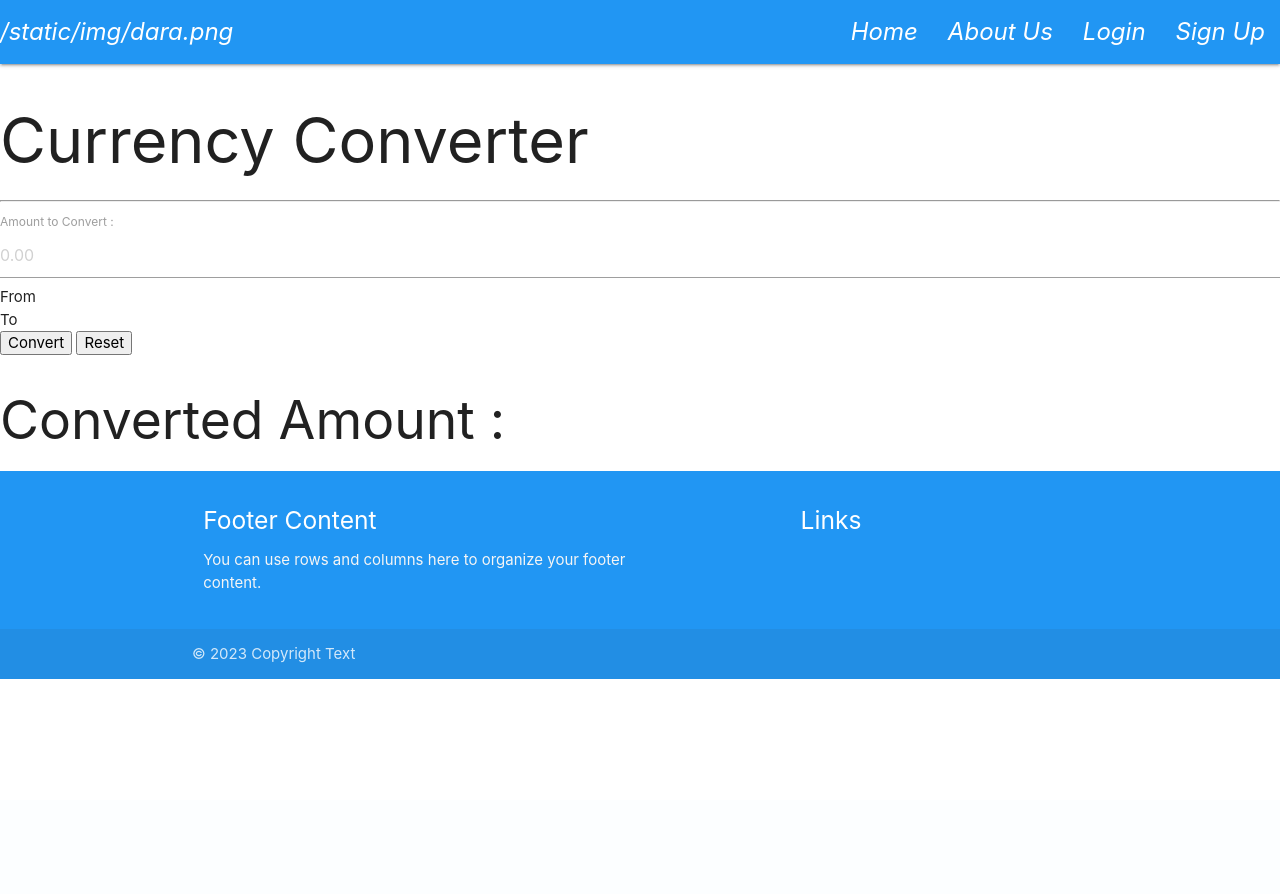
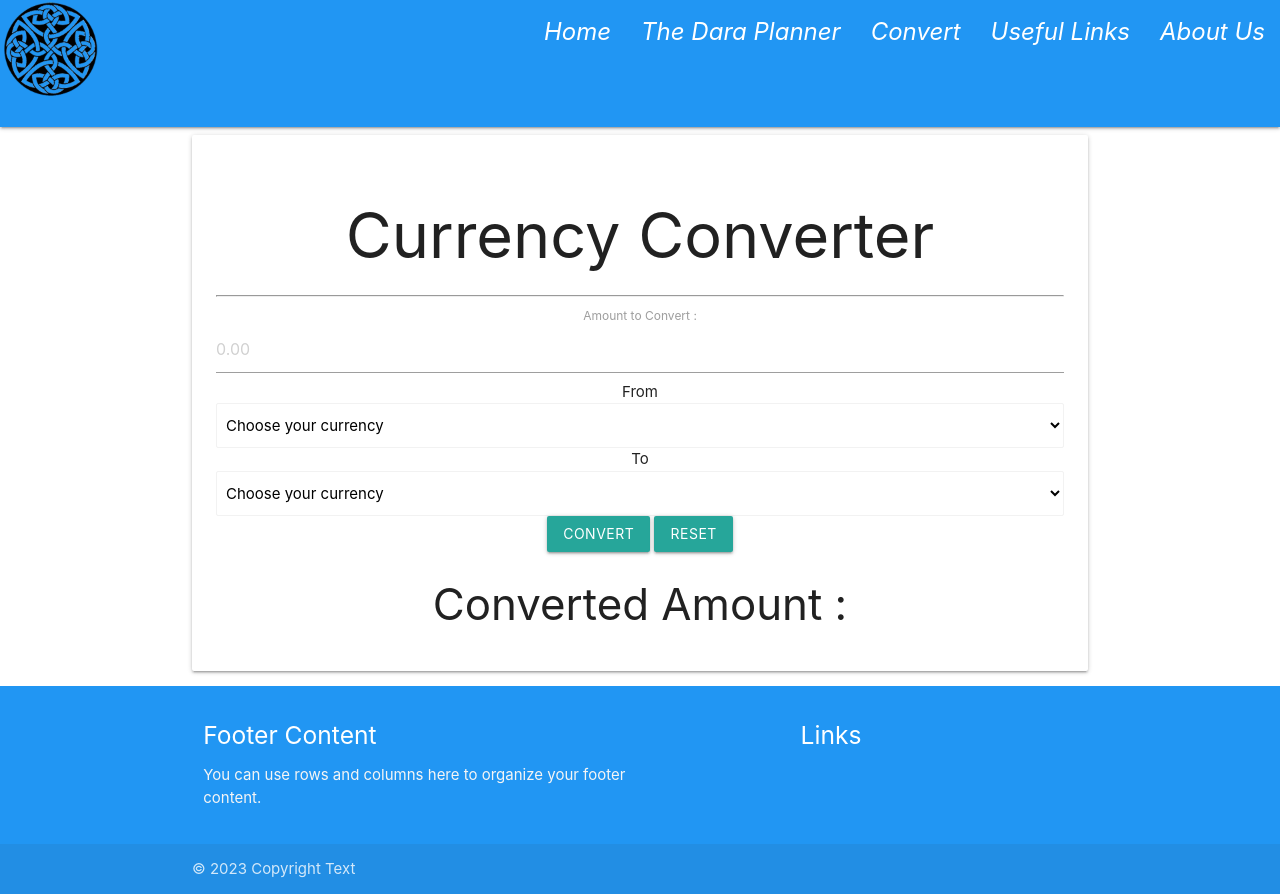
Before and after one commit to ibuttimer/in-for-a-penny, a Django app: page /convert/ in a window 1280 px wide. Before the commit the page ends 679 px from the top, so only its background shows below. Run offline with Django 4.2, Linux system fonts and the light colour scheme; some libraries are stand-ins or nearby versions.

Commit message:
style convert and nav

```diff
--- a/templates/account/base.html
+++ /dev/null
@@ -1,6 +0,0 @@
-{% extends "base.html" %}
-
-{% comment %}
-    The 'allauth' templates are available from the virtual environment: e.g. venvd\Lib\site-packages\allauth\templates.
-    Only the templates which need to be overridden have been copied and updated to the project.
-{% endcomment %}
--- a/templates/account/snippets/already_logged_in.html
+++ /dev/null
@@ -1,5 +0,0 @@
-{% load i18n %}
-{% load account %}
-
-{% user_display user as user_display %}
-<p><strong>{% trans "Note" %}:</strong> {% blocktrans %}you are already logged in as {{ user_display }}.{% endblocktrans %}</p>
--- a/templates/base/convert.html
+++ b/templates/base/convert.html
@@ -7,8 +7,11 @@
 
 {% block content %}
 
+<!-- Currency Converter  -->
 
-<!-- Currency Converter  -->
+<div class="container center-align">
+    <div class="col s12 m5">
+        <div class="card-panel">
             <h1>Currency Converter</h1>
             <hr>
             <div>
@@ -25,8 +28,8 @@
                                 <div>
                                     <span>From</span>
                                 </div>
-                    <select class="from" id="sel1">
-                        <option value="">Select One …</option>
+                                <select class="from browser-default" id="sel1">
+                                    <option value="" disabled selected>Choose your currency</option>
                                     <option value="USD">USD</option>
                                     <option value="AED">AED</option>
                                     <option value="ARS">ARS</option>
@@ -87,8 +90,8 @@
                                 <div>
                                     <span>To</span>
                                 </div>
-                    <select class="to" id="sel2">
-                        <option value="">Select One …</option>
+                                <select class="to browser-default" id="sel2">
+                                    <option value="" disabled selected>Choose your currency</option>
                                     <option value="USD">USD</option>
                                     <option value="AED">AED</option>
                                     <option value="ARS">ARS</option>
@@ -147,23 +150,25 @@
                     </div>
                     <div>
                         <!-- convert button -->
-            <button class="convert" type="submit">
+                        <button class="convert btn" type="submit">
                             Convert
                         </button>
                         <!-- reset button -->
-            <button onclick="clearVal()">
+                        <button class="btn" onclick="clearVal()">
                             Reset
                         </button>
                     </div>
                 </div>
                 <div id="finalAmount">
                     <!-- Display the converted amount -->
-        <h2>Converted Amount :
+                    <h3>Converted Amount :
                         <span class="finalValue" style="color:green;">
                         </span>
-        </h2>
+                    </h3>
                 </div>
             </div>
-
+        </div>
+    </div>
+</div>
 <script type="text/javascript" src="{% static 'js/convert.js' %}"></script>
 {% endblock %}
--- a/templates/nav.html
+++ b/templates/nav.html
@@ -1,20 +1,15 @@
 {% load static %}
-
-<nav class="blue">
+<div class="px-5">
+<nav class="blue nav-extended">
     <div class="nav-wrapper">
-      <a href="#!" class="brand-logo"><i class="material-icons">{% static 'img/dara.png' %}</i></a>
+      <a href="{% url 'base:landing' %}"><img src="{% static 'img/dara.png' %}" alt="logo" width="100" height="100"></a>
       <ul class="right hide-on-med-and-down">
-        <li><a href="#"><i class="material-icons">Home</i></a></li>
-        {% if user.is_authenticated %}
-        <li><a href="#"><i class="material-icons">The Dara Planner</i></a></li>
-        <li><a href="#"><i class="material-icons">Convert</i></a></li>
-        <li><a href="#"><i class="material-icons">Useful Links</i></a></li>
-        <li><a href="#"><i class="material-icons">Logout</i></a></li>
-        {% else %}
-        <li><a href="#"><i class="material-icons">About Us</i></a></li>
-        <li><a href="#"><i class="material-icons">Login</i></a></li>
-        <li><a href="#"><i class="material-icons">Sign Up</i></a></li>
-        {% endif %}
+        <li class="tab"><a href="{% url 'base:landing' %}"><i class="material-icons">Home</i></a></li>
+        <li><a href="{% url 'budget:budgets' %}"><i class="material-icons">The Dara Planner</i></a></li>
+        <li><a href="{% url 'base:convert' %}"><i class="material-icons">Convert</i></a></li>
+        <li><a href="{% url 'base:links' %}"><i class="material-icons">Useful Links</i></a></li>
+        <li><a href="{% url 'base:about' %}"><i class="material-icons">About Us</i></a></li>
       </ul>
     </div>
   </nav>
+</div>
```
Also changed, not shown: templates/account/account_inactive.html (deleted, +0 -11 lines), templates/account/login.html (deleted, +0 -46 lines), templates/account/logout.html (deleted, +0 -21 lines), templates/account/password_reset.html (deleted, +0 -24 lines), templates/account/signup.html (deleted, +0 -21 lines). Lines whose indentation alone changed are shown as unchanged.
